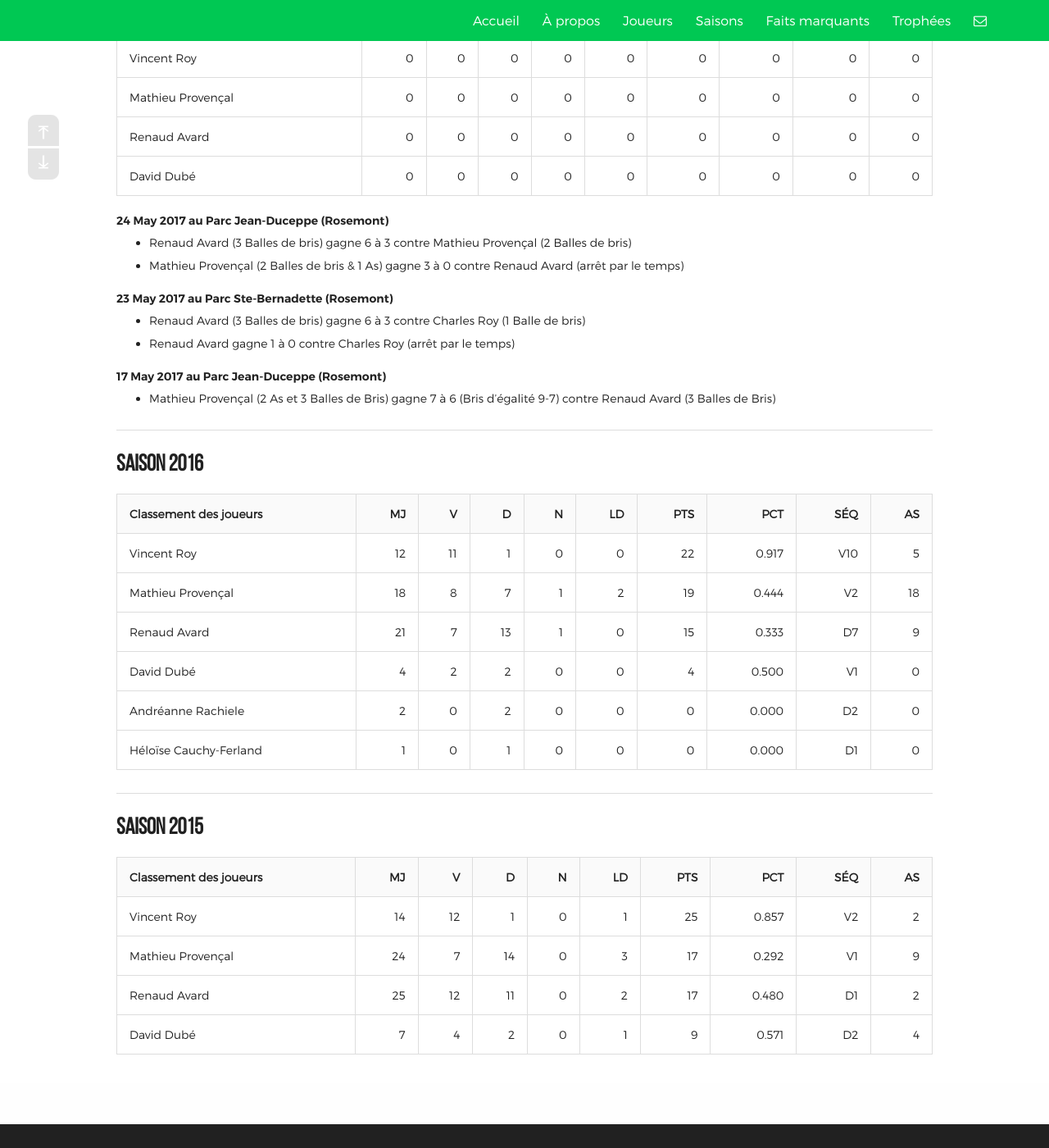
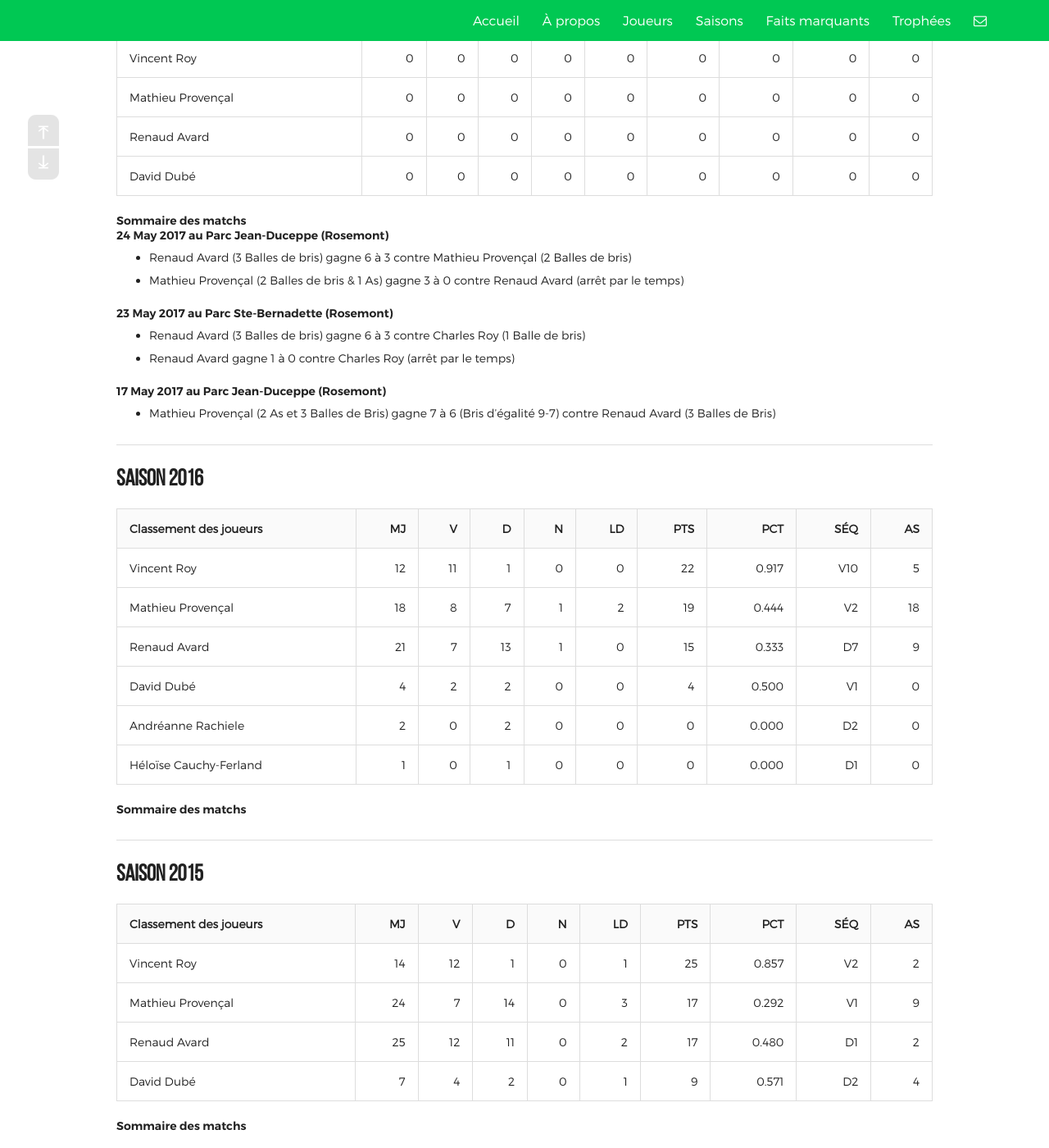
Before and after one commit to ltmsha/ltmsha.github.io, a Jekyll site: the page built from saisons.html, in a window 1280 px wide and 1400 px high, scrolled down 323 px. Shown: the whole window at 82% size. Built offline with Jekyll 4.4.1, drawn with Linux system fonts in a browser that asks for light colours.

Commit message:
Update saisons.html

```diff
--- a/saisons.html
+++ b/saisons.html
@@ -15,9 +15,8 @@ layout: default
   {% if year == "2017" %}
 {{ post.content }}
   {% endif %}
-
 {% endfor %}
-
+					<h5>Sommaire des matchs</h5>
 {% for post in site.partie reversed %}
   {% capture year %}{{post.date | date: "%Y"}}{% endcapture %}
   {% if year == "2017" %}
@@ -33,8 +32,8 @@ layout: default
   {% if year == "2016" %}
 {{ post.content }}
   {% endif %}
-
 {% endfor %}
+					<h5>Sommaire des matchs</h5>
 
 {% for post in site.partie reversed %}
   {% capture year %}{{post.date | date: "%Y"}}{% endcapture %}
@@ -52,8 +51,8 @@ layout: default
   {% if year == "2015" %}
 {{ post.content }}
   {% endif %}
-
 {% endfor %}
+					<h5>Sommaire des matchs</h5>
 
 {% for post in site.partie reversed %}
   {% capture year %}{{post.date | date: "%Y"}}{% endcapture %}
```
